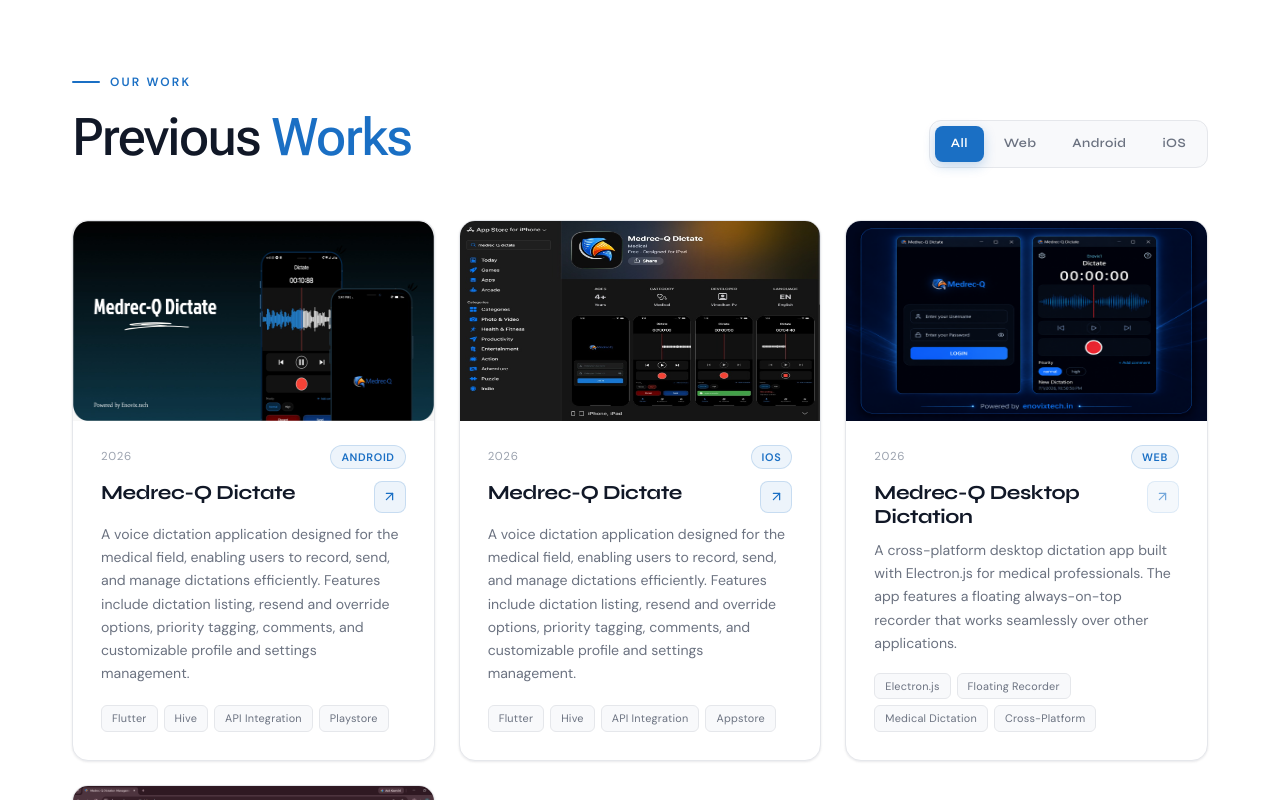
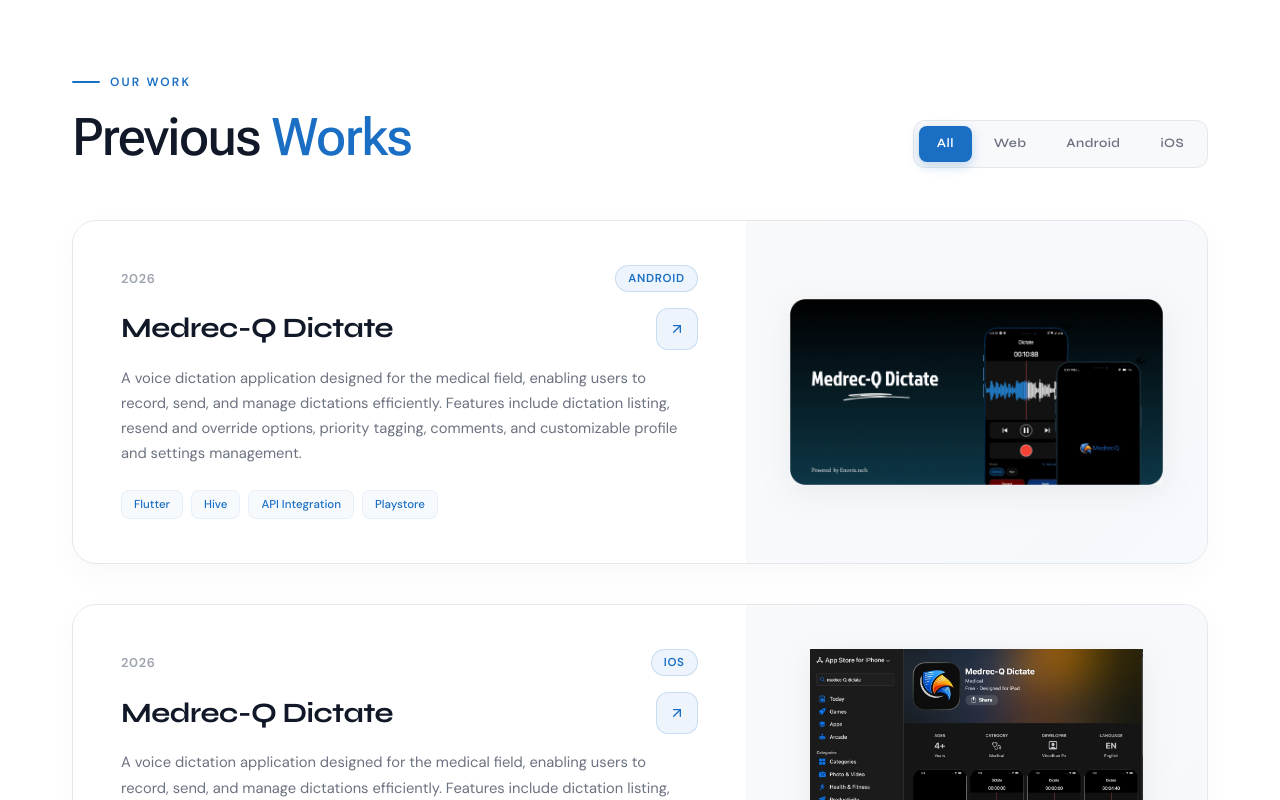
Before and after one commit to ananthu-dev224/enovix, a Next.js app: page / in a window 1280 px wide. Shown: the part 2700-3500 px from the top of the page. Built offline with nearby package versions, Linux system fonts and the light colour scheme.

Commit message:
Redesign Our Works section

```diff
--- a/components/Works.tsx
+++ b/components/Works.tsx
@@ -63,19 +63,18 @@ function ProjectCard({
   index: number;
 }) {
   const ref = useRef(null);
-  const inView = useInView(ref, { once: true, margin: '-60px' });
   const [hovered, setHovered] = useState(false);
   const hasLink = Boolean(project.link && project.link !== '#');
 
   const arrowButton = (
     <motion.div
       animate={{ rotate: hovered ? 45 : 0, scale: hovered ? 1.08 : 1 }}
-      transition={{ duration: 0.25 }}
+      transition={{ type: 'spring', stiffness: 300, damping: 20 }}
       style={{
-        width: 32,
-        height: 32,
-        borderRadius: 8,
-        background: 'var(--blue-soft)',
+        width: 42,
+        height: 42,
+        borderRadius: 12,
+        background: hovered ? 'var(--blue-accent)' : 'var(--blue-soft)',
         border: '1px solid var(--blue-soft-border)',
         display: 'flex',
         alignItems: 'center',
@@ -83,121 +82,37 @@ function ProjectCard({
         flexShrink: 0,
         cursor: hasLink ? 'pointer' : 'default',
         opacity: hasLink ? 1 : 0.6,
+        transition: 'background-color 0.25s ease, border-color 0.25s ease',
       }}
     >
-      <ArrowUpRight size={15} color="var(--blue-accent)" />
+      <ArrowUpRight size={16} color={hovered ? '#ffffff' : 'var(--blue-accent)'} />
     </motion.div>
   );
 
   return (
     <motion.article
       ref={ref}
-      initial={{ opacity: 0, y: 40 }}
-      animate={inView ? { opacity: 1, y: 0 } : {}}
-      transition={{
-        duration: 0.6,
-        delay: (index % 3) * 0.1,
-        ease: [0.22, 1, 0.36, 1],
-      }}
       onMouseEnter={() => setHovered(true)}
       onMouseLeave={() => setHovered(false)}
       style={{
-        borderRadius: 16,
+        borderRadius: 24,
         overflow: 'hidden',
-        border: '1px solid var(--border)',
-        background: '#ffffff',
-        boxShadow: hovered ? 'var(--shadow-hover)' : 'var(--shadow-sm)',
-        transform: hovered ? 'translateY(-6px)' : 'translateY(0)',
-        transition: 'box-shadow 0.3s ease, transform 0.3s ease, border-color 0.3s ease',
-        borderColor: hovered ? 'var(--blue-soft-border)' : 'var(--border)',
         height: '100%',
         display: 'flex',
         flexDirection: 'column',
       }}
+      className="project-card"
     >
-      <div
-        className="img-zoom"
-        style={{
-          width: '100%',
-          height: 200,
-          position: 'relative',
-          background: 'var(--bg-secondary)',
-          overflow: 'hidden',
-        }}
-      >
-        <Image
-          src={project.image}
-          alt={project.title}
-          fill
-          sizes="(max-width: 768px) 100vw, 33vw"
-          style={{
-            objectFit: 'fill',
-            width: '100%',
-            height: '100%',
-            transition: 'transform 0.5s ease',
-            transform: hovered ? 'scale(1.05)' : 'scale(1)',
-          }}
-        />
+      <div className="project-card-inner">
+        {/* Left Column: Content */}
+        <div className="project-card-content">
+          <div className="project-card-header">
+            <span className="project-card-year">{project.year}</span>
+            <span className="project-card-category">{project.category}</span>
           </div>
 
-      <div style={{ padding: '24px 28px 28px', flex: 1, display: 'flex', flexDirection: 'column' }}>
-        <div
-          style={{
-            display: 'flex',
-            alignItems: 'center',
-            justifyContent: 'space-between',
-            marginBottom: 12,
-          }}
-        >
-          <span
-            style={{
-              fontFamily: 'DM Sans, sans-serif',
-              fontSize: '0.72rem',
-              color: 'var(--text-muted)',
-              letterSpacing: '0.06em',
-            }}
-          >
-            {project.year}
-          </span>
-          <span
-            style={{
-              padding: '3px 10px',
-              borderRadius: 100,
-              background: 'var(--blue-soft)',
-              border: '1px solid var(--blue-soft-border)',
-              fontFamily: 'DM Sans, sans-serif',
-              fontSize: '0.68rem',
-              fontWeight: 600,
-              color: 'var(--blue-accent)',
-              letterSpacing: '0.06em',
-              textTransform: 'uppercase',
-            }}
-          >
-            {project.category}
-          </span>
-        </div>
-
-        <div
-          style={{
-            display: 'flex',
-            alignItems: 'flex-start',
-            justifyContent: 'space-between',
-            marginBottom: 10,
-            gap: 10,
-          }}
-        >
-          <h3
-            style={{
-              fontFamily: 'Syne, sans-serif',
-              fontSize: '1.25rem',
-              fontWeight: 700,
-              color: 'var(--text-primary)',
-              letterSpacing: '-0.02em',
-              lineHeight: 1.2,
-            }}
-          >
-            {project.title}
-          </h3>
+          <div className="project-card-title-row">
+            <h3 className="project-card-title">{project.title}</h3>
             {hasLink ? (
               <Link href={project.link} target="_blank" rel="noopener noreferrer">
                 {arrowButton}
@@ -207,47 +122,51 @@ function ProjectCard({
             )}
           </div>
 
-        <p
-          style={{
-            fontFamily: 'DM Sans, sans-serif',
-            fontSize: '0.88rem',
-            fontWeight: 400,
-            lineHeight: 1.65,
-            color: 'var(--text-secondary)',
-            marginBottom: 18,
-            flex: 1,
-          }}
-        >
-          {project.description}
-        </p>
+          <p className="project-card-description">{project.description}</p>
 
-        <div style={{ display: 'flex', flexWrap: 'wrap', gap: 6 }}>
+          <div className="project-card-tags">
             {project.tags.map((tag) => (
-            <span
-              key={tag}
-              style={{
-                padding: '4px 10px',
-                borderRadius: 6,
-                background: 'var(--bg-secondary)',
-                border: '1px solid var(--border)',
-                fontFamily: 'DM Sans, sans-serif',
-                fontSize: '0.68rem',
-                color: 'var(--text-secondary)',
-                letterSpacing: '0.02em',
-              }}
-            >
+              <span key={tag} className="tag-badge">
                 {tag}
               </span>
             ))}
           </div>
         </div>
 
+        {/* Right Column: Image Preview */}
+        <div className="project-card-image-wrapper">
+          <div className="project-card-image-gradient">
+            <div
+              className="project-card-image-container"
+              style={{
+                transform: hovered ? 'scale(1.04) translateY(-4px)' : 'scale(1) translateY(0)',
+              }}
+            >
+              <Image
+                src={project.image}
+                alt={project.title}
+                fill
+                sizes="(max-width: 1024px) 100vw, 50vw"
+                style={{
+                  objectFit: 'contain',
+                  filter: hovered
+                    ? 'drop-shadow(0 15px 30px rgba(0, 0, 0, 0.12))'
+                    : 'drop-shadow(0 8px 16px rgba(0, 0, 0, 0.06))',
+                  transition: 'filter 0.5s cubic-bezier(0.22, 1, 0.36, 1)',
+                }}
+              />
+            </div>
+          </div>
+        </div>
+      </div>
+
       <motion.div
         initial={false}
-        animate={{ height: hovered ? 3 : 0 }}
+        animate={{ height: hovered ? 4 : 0 }}
         style={{
           background: 'var(--blue-accent)',
-          borderRadius: '0 0 16px 16px',
+          borderRadius: '0 0 24px 24px',
+          width: '100%',
         }}
       />
     </motion.article>
@@ -318,15 +237,18 @@ export default function Works() {
                 border: '1px solid var(--border)',
               }}
             >
-              {categories.map((cat) => (
+              {categories.map((cat) => {
+                const isActive = activeFilter === cat;
+                return (
                   <button
                     key={cat}
                     type="button"
                     role="tab"
-                  aria-selected={activeFilter === cat}
+                    aria-selected={isActive}
                     onClick={() => setActiveFilter(cat)}
                     style={{
-                    padding: '8px 16px',
+                      position: 'relative',
+                      padding: '8px 18px',
                       borderRadius: 8,
                       border: 'none',
                       cursor: 'pointer',
@@ -334,19 +256,34 @@ export default function Works() {
                       fontWeight: 600,
                       fontSize: '0.8rem',
                       letterSpacing: '0.03em',
-                    transition: 'all 0.2s ease',
-                    background:
-                      activeFilter === cat ? 'var(--blue-accent)' : 'transparent',
-                    color: activeFilter === cat ? '#ffffff' : 'var(--text-secondary)',
-                    boxShadow:
-                      activeFilter === cat
-                        ? '0 4px 12px rgba(26, 111, 196, 0.25)'
-                        : 'none',
+                      transition: 'color 0.25s ease',
+                      background: 'transparent',
+                      color: isActive ? '#ffffff' : 'var(--text-secondary)',
+                      outline: 'none',
+                      zIndex: 1,
                     }}
                   >
+                    {isActive && (
+                      <motion.div
+                        layoutId="activeFilterTab"
+                        style={{
+                          position: 'absolute',
+                          top: 0,
+                          left: 0,
+                          right: 0,
+                          bottom: 0,
+                          background: 'var(--blue-accent)',
+                          borderRadius: 8,
+                          boxShadow: '0 4px 12px rgba(26, 111, 196, 0.25)',
+                          zIndex: -1,
+                        }}
+                        transition={{ type: 'spring', stiffness: 380, damping: 30 }}
+                      />
+                    )}
                     {cat}
                   </button>
-              ))}
+                );
+              })}
             </div>
           </div>
         </motion.div>
@@ -354,9 +291,10 @@ export default function Works() {
         <motion.div
           layout
           style={{
-            display: 'grid',
-            gridTemplateColumns: 'repeat(auto-fill, minmax(320px, 1fr))',
-            gap: 24,
+            display: 'flex',
+            flexDirection: 'column',
+            gap: '40px',
+            paddingBottom: '80px',
           }}
         >
           <AnimatePresence mode="popLayout">
@@ -364,10 +302,19 @@ export default function Works() {
               <motion.div
                 key={project.id}
                 layout
-                initial={{ opacity: 0, scale: 0.96 }}
-                animate={{ opacity: 1, scale: 1 }}
-                exit={{ opacity: 0, scale: 0.96 }}
-                transition={{ duration: 0.3, ease: [0.22, 1, 0.36, 1] }}
+                initial={{ opacity: 0, y: 40, scale: 0.98 }}
+                animate={{ opacity: 1, y: 0, scale: 1 }}
+                exit={{ opacity: 0, scale: 0.98, y: -20 }}
+                transition={{
+                  duration: 0.55,
+                  delay: i * 0.05,
+                  ease: [0.22, 1, 0.36, 1],
+                }}
+                style={{
+                  top: 'calc(var(--nav-height, 72px) + 90px + ' + (i * 28) + 'px)',
+                  zIndex: i + 1,
+                }}
+                className="project-card-wrapper"
               >
                 <ProjectCard project={project} index={i} />
               </motion.div>
@@ -422,11 +369,192 @@ export default function Works() {
       </div>
 
       <style>{`
+        .project-card-inner {
+          display: flex;
+          flex-direction: column;
+          flex: 1;
+          width: 100%;
+          height: 100%;
+        }
+
+        @media (min-width: 1024px) {
+          .project-card-inner {
+            flex-direction: row;
+          }
+        }
+
+        .project-card {
+          background: #ffffff;
+          border: 1px solid var(--border);
+          box-shadow: 0 10px 30px rgba(0, 0, 0, 0.03);
+          transition: box-shadow 0.4s cubic-bezier(0.22, 1, 0.36, 1),
+                      border-color 0.4s cubic-bezier(0.22, 1, 0.36, 1),
+                      transform 0.4s cubic-bezier(0.22, 1, 0.36, 1);
+        }
+
+        .project-card:hover {
+          border-color: var(--blue-soft-border);
+          box-shadow: var(--shadow-hover);
+          transform: translateY(-4px);
+        }
+
+        .project-card-content {
+          display: flex;
+          flex-direction: column;
+          padding: 32px 28px;
+          flex: 1.25;
+        }
+
+        @media (min-width: 1024px) {
+          .project-card-content {
+            padding: 44px 48px;
+          }
+        }
+
+        .project-card-header {
+          display: flex;
+          align-items: center;
+          justify-content: space-between;
+          margin-bottom: 16px;
+        }
+
+        .project-card-year {
+          font-family: 'DM Sans', sans-serif;
+          font-size: 0.8rem;
+          font-weight: 600;
+          color: var(--text-muted);
+          letter-spacing: 0.06em;
+        }
+
+        .project-card-category {
+          padding: 4px 12px;
+          border-radius: 100px;
+          background: var(--blue-soft);
+          border: 1px solid var(--blue-soft-border);
+          font-family: 'DM Sans', sans-serif;
+          font-size: 0.72rem;
+          font-weight: 600;
+          color: var(--blue-accent);
+          letter-spacing: 0.06em;
+          text-transform: uppercase;
+        }
+
+        .project-card-title-row {
+          display: flex;
+          align-items: center;
+          justify-content: space-between;
+          gap: 16px;
+          margin-bottom: 16px;
+        }
+
+        .project-card-title {
+          font-family: 'Syne', sans-serif;
+          font-size: 1.45rem;
+          font-weight: 700;
+          color: var(--text-primary);
+          letter-spacing: -0.02em;
+          line-height: 1.25;
+        }
+
+        @media (min-width: 1024px) {
+          .project-card-title {
+            font-size: 1.75rem;
+          }
+        }
+
+        .project-card-description {
+          font-family: 'DM Sans', sans-serif;
+          font-size: 0.92rem;
+          font-weight: 400;
+          line-height: 1.7;
+          color: var(--text-secondary);
+          margin-bottom: 24px;
+          flex: 1;
+        }
+
+        .project-card-tags {
+          display: flex;
+          flex-wrap: wrap;
+          gap: 8px;
+        }
+
+        .tag-badge {
+          padding: 5px 12px;
+          border-radius: 8px;
+          background: rgba(26, 111, 196, 0.03);
+          border: 1px solid rgba(26, 111, 196, 0.08);
+          font-family: 'DM Sans', sans-serif;
+          font-size: 0.72rem;
+          font-weight: 500;
+          color: var(--blue-accent);
+          transition: all 0.25s ease;
+        }
+
+        .project-card:hover .tag-badge {
+          background: rgba(26, 111, 196, 0.07);
+          border-color: rgba(26, 111, 196, 0.15);
+        }
+
+        .project-card-image-wrapper {
+          flex: 1;
+          position: relative;
+          min-height: 240px;
+          overflow: hidden;
+          order: -1;
+        }
+
+        @media (min-width: 1024px) {
+          .project-card-image-wrapper {
+            min-height: 100%;
+            order: 0;
+          }
+        }
+
+        .project-card-image-gradient {
+          position: absolute;
+          top: 0;
+          left: 0;
+          width: 100%;
+          height: 100%;
+          background: linear-gradient(135deg, var(--bg-secondary) 0%, rgba(26, 111, 196, 0.04) 100%);
+          display: flex;
+          align-items: center;
+          justify-content: center;
+          padding: 24px;
+        }
+
+        @media (min-width: 1024px) {
+          .project-card-image-gradient {
+            padding: 44px;
+          }
+        }
+
+        .project-card-image-container {
+          position: relative;
+          width: 100%;
+          height: 100%;
+          transition: transform 0.5s cubic-bezier(0.22, 1, 0.36, 1);
+          min-height: 200px;
+        }
+
+        @media (min-width: 1024px) {
+          .project-card-image-container {
+            min-height: auto;
+          }
+        }
+
+        .project-card-wrapper {
+          position: relative;
+        }
+
+        @media (min-width: 1024px) {
+          .project-card-wrapper {
+            position: sticky;
+          }
+        }
+
         @media (max-width: 640px) {
           .works-inner { padding: 0 20px !important; }
-          section#works div[style*="gridTemplateColumns"] {
-            grid-template-columns: 1fr !important;
-          }
         }
       `}</style>
     </section>
```
Lines whose indentation alone changed are shown as unchanged.
